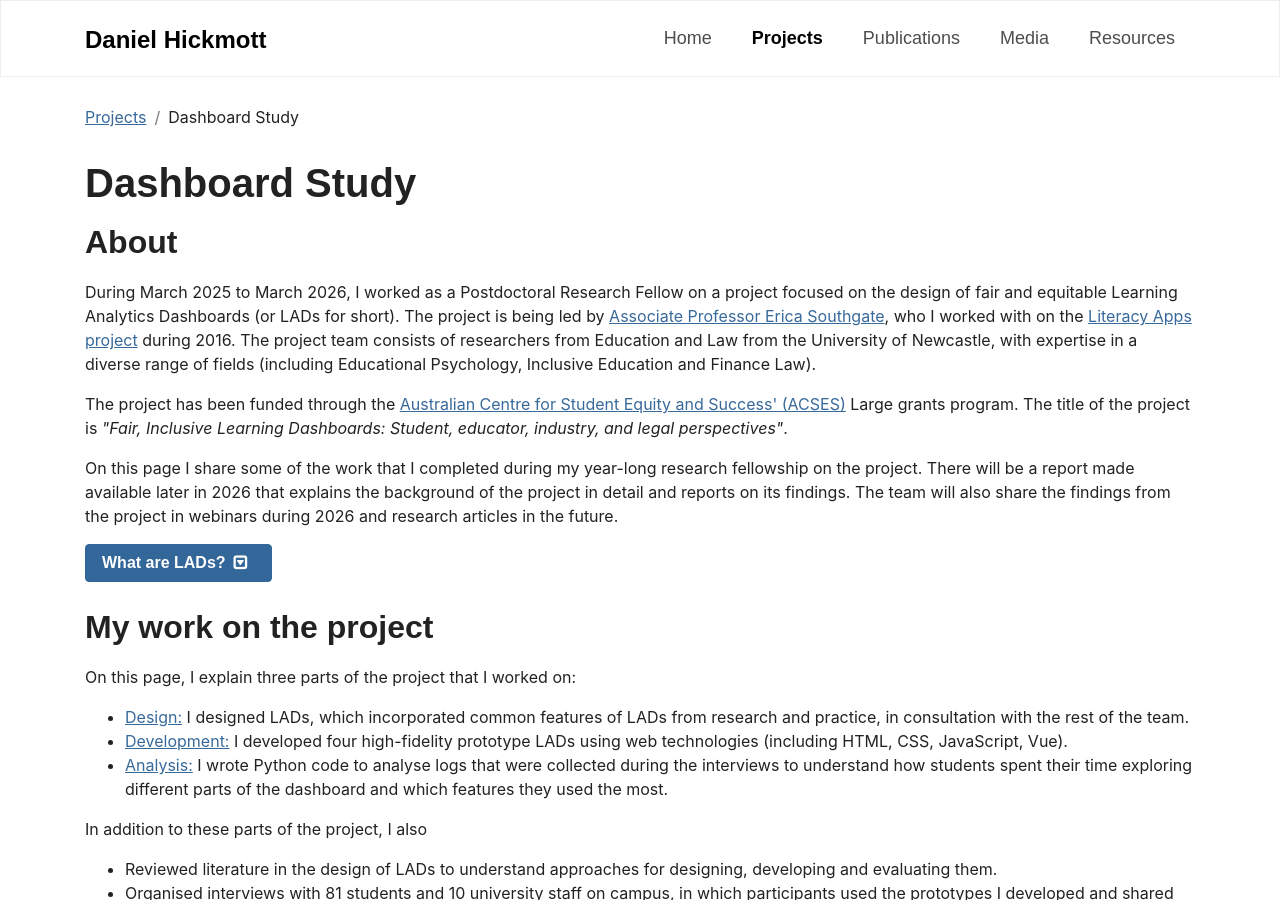
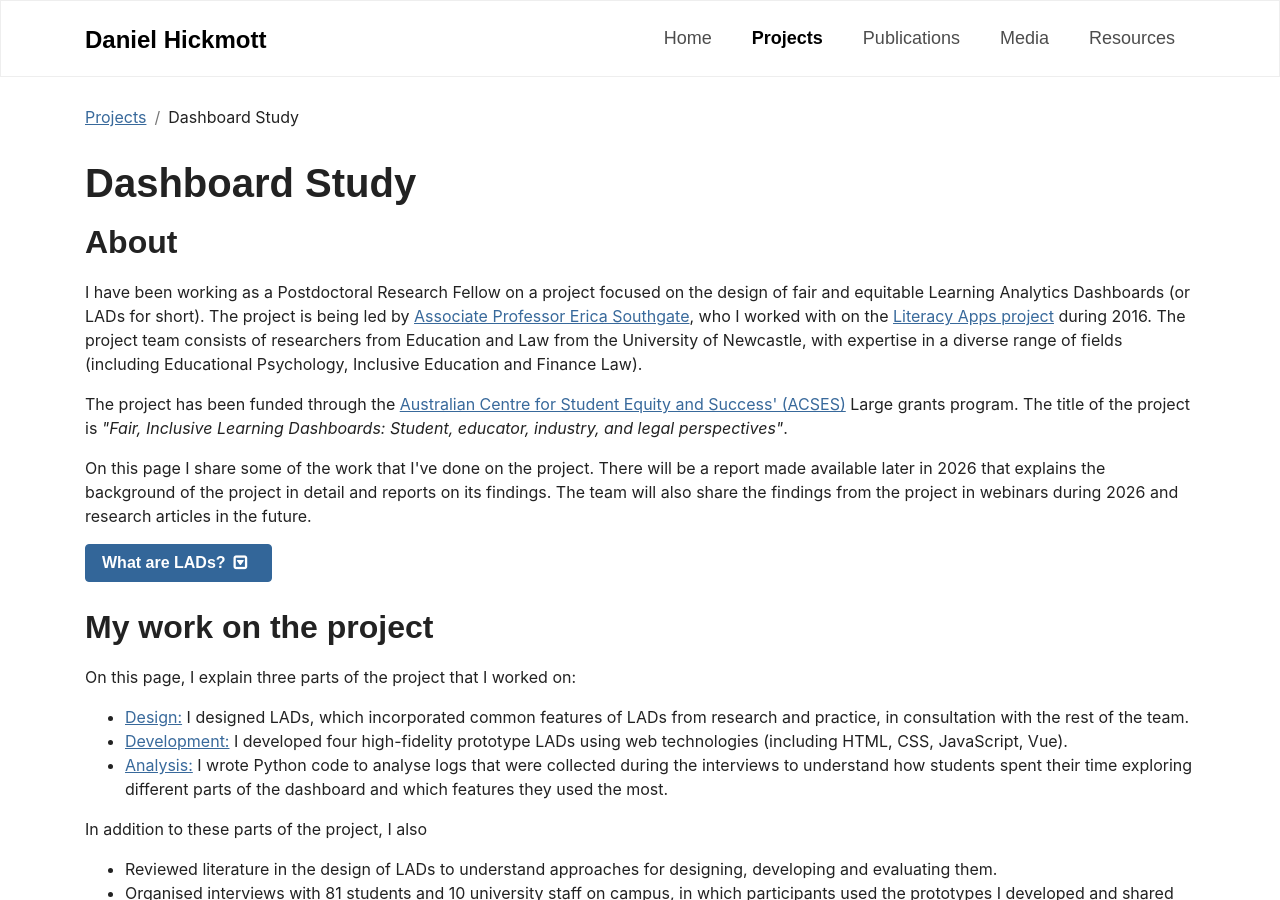
Before and after one commit to hckmd/hckmd.github.io, a Jekyll site: the page built from projects/dashboard-study.md, in a window 1280 px wide and 900 px high. Built offline with Jekyll 4.4.1, drawn with Linux system fonts in a browser that asks for light colours; some web fonts are replaced.

Commit message:
Minor change to content

```diff
--- a/_data/projects.csv
+++ b/_data/projects.csv
@@ -1,5 +1,5 @@
 title,period,description,imageFilePath,imageAltText,pageName
-Dashboard Study,2025 - 2026,"During March 2025 to March 2026, I worked as a researcher on a project that involved designing fair and inclusive Learning Analytics Dashboards (LADs). I developed four prototype LADs using HTML, CSS and JavasScript (with Vue), which were tested by university students and teachers. ",project_dashboard_study.png,"A screenshot of alearning analytics dashboard that shows students' scores in a course.",dashboard-study
+Dashboard Study,2025 - 2026,"I worked as a researcher on a project that involved designing fair and inclusive Learning Analytics Dashboards (LADs). I developed four prototype LADs using HTML, CSS and JavasScript (with Vue), which were tested by university students and teachers. ",project_dashboard_study.png,"A screenshot of alearning analytics dashboard that shows students' scores in a course.",dashboard-study
 Inhibitors and Enablers,January 2025,"This projects presents results from my analysis of interviews that I conducted with primary school teachers in 2018, as part of my PhD research. I used TypeScript and Phaser.js to create the interactive project, which allows you to explore my research results.",project_inhibitors_and_enablers.png,"A screenshot of a tool that visualises findings from Daniel Hickmott's PhD study.",inhibitors-and-enablers
 Memory Trick Widget,November 2024,"I created a simple widget that can be used to generate images for passphrases, as a way to help people remember their passphrases. I wrote a Python script to generate images for all the passphrases that can be generated with the widget and used HTML/JavaScript to create the widget.",project_passphrase_trick.png,"A white tiger infront of a mirror and next to a mug in cartoon style, the image has been generated with AI.",passphrase-trick
 MEd (Digital Technologies),2020 - 2022,"I lectured in the Master of Education (Digital Technologies) at the University of Sydney, working with the Australian Computing Academy. This program was for teachers upskilling for and leading the implementation of the Digital Technologies curriculum.",project_usyd_med.png,"A person's hands, with one hand writing in a notebook and the other on a laptop that shows students in a video chat, in cartoon style.",med-dt-usyd
--- a/projects/dashboard-study.md
+++ b/projects/dashboard-study.md
@@ -15,7 +15,7 @@ title: Dashboard Study
     <h1>{{ project.title }}</h1>
     <h2>About</h2>
     <p>
-        During March 2025 to March 2026, I worked as a Postdoctoral Research Fellow on a project focused on the design of fair and equitable Learning Analytics Dashboards (or LADs for short).
+        I have been working as a Postdoctoral Research Fellow on a project focused on the design of fair and equitable Learning Analytics Dashboards (or LADs for short).
         The project is being led by <a href="https://ericasouthgateonline.wordpress.com/" class="site-link">Associate Professor Erica Southgate</a>, who I worked with on the <a href="literacy-apps" class="site-link">Literacy Apps project</a> during 2016.
         The project team consists of researchers from Education and Law from the University of Newcastle, with expertise in a diverse range of fields (including Educational Psychology, Inclusive Education and Finance Law).
     </p>
@@ -24,7 +24,7 @@ title: Dashboard Study
         The title of the project is <em>"Fair, Inclusive Learning Dashboards: Student, educator, industry, and legal perspectives"</em>.
     </p>
     <p>
-        On this page I share some of the work that I completed during my year-long research fellowship on the project. There will be a report made available later in 2026 that explains the background of the project in detail and reports on its findings. The team will also share the findings from the project in webinars during 2026 and research articles in the future.
+        On this page I share some of the work that I've done on the project. There will be a report made available later in 2026 that explains the background of the project in detail and reports on its findings. The team will also share the findings from the project in webinars during 2026 and research articles in the future.
     </p>
     <div class="my-3">
         <button class="btn btn-info collapsed mb-2" data-toggle="collapse" data-target="#collapse-project-background" aria-expanded="false" aria-controls="collapse-project-background" aria-label="What are LADs?">
```
